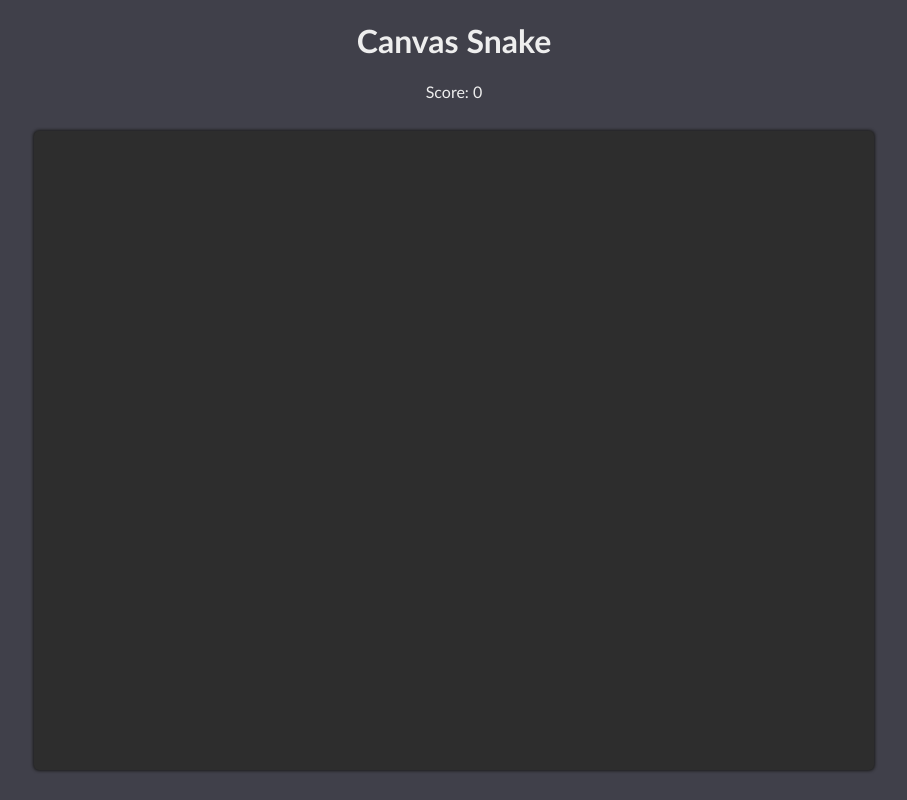
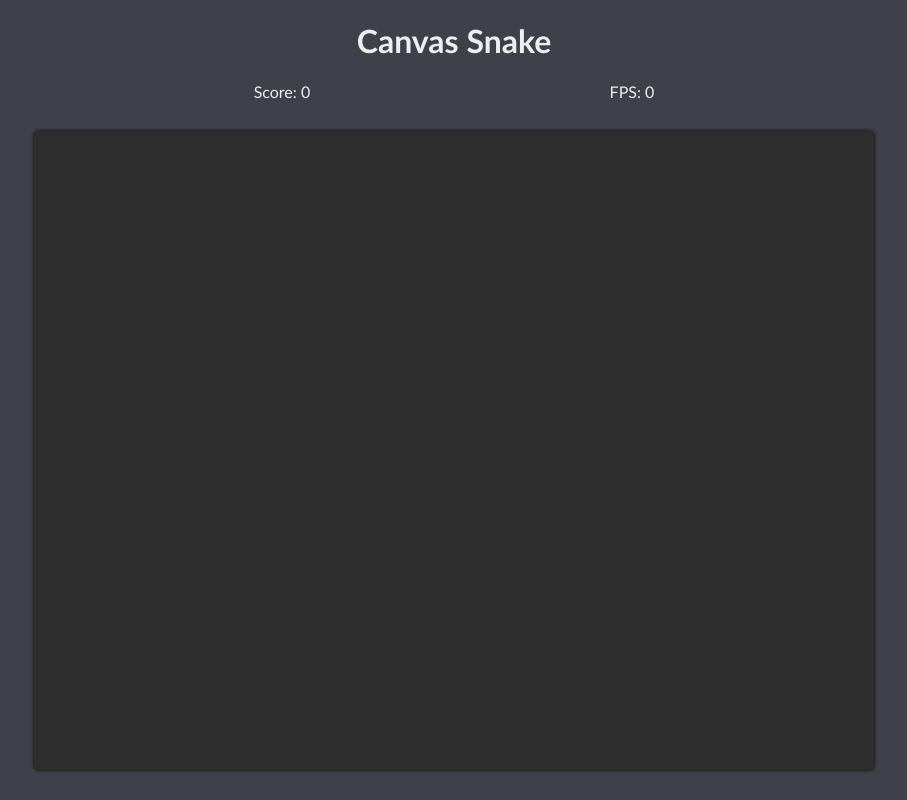
Before and after one commit to TinyRaindrop/Canvas-snake-game, a plain HTML site: page index.html in a window 1280 px wide. Shown: the whole page, without its empty margins (186-1093 px from the left). Drawn offline with Linux system fonts and the light colour scheme.

Commit message:
Update Readme. Add fps counter

```diff
--- a/css/style.css
+++ b/css/style.css
@@ -28,12 +28,17 @@ body {
 }
 
 h1 {
-  flex: 1;
+  flex: 0 1;
   text-align: center;
 }
 
-.score {
-  flex: 1;
+.info {
+  flex: 0 1;
+  display: flex;
+  flex-direction: row;
+  justify-content: space-around;
+  width: 100%;
+  padding: 0 100px;
 }
 
 .canvas-wrapper {
--- a/index.html
+++ b/index.html
@@ -12,9 +12,15 @@
         <h1>Canvas Snake</h1>
       </header>
 
-      <div class="score">
-        <span class="label">Score:</span>
-        <span class="value">0</span>
+      <div class="info">
+        <div class="score">
+          <span class="label">Score:</span>
+          <span class="value">0</span>
+        </div>
+        <div class="fps">
+          <span class="label">FPS:</span>
+          <span class="value">0</span>
+        </div>
       </div>
 
       <div class="canvas-wrapper">
```
Also changed, not shown: 2 other files.
